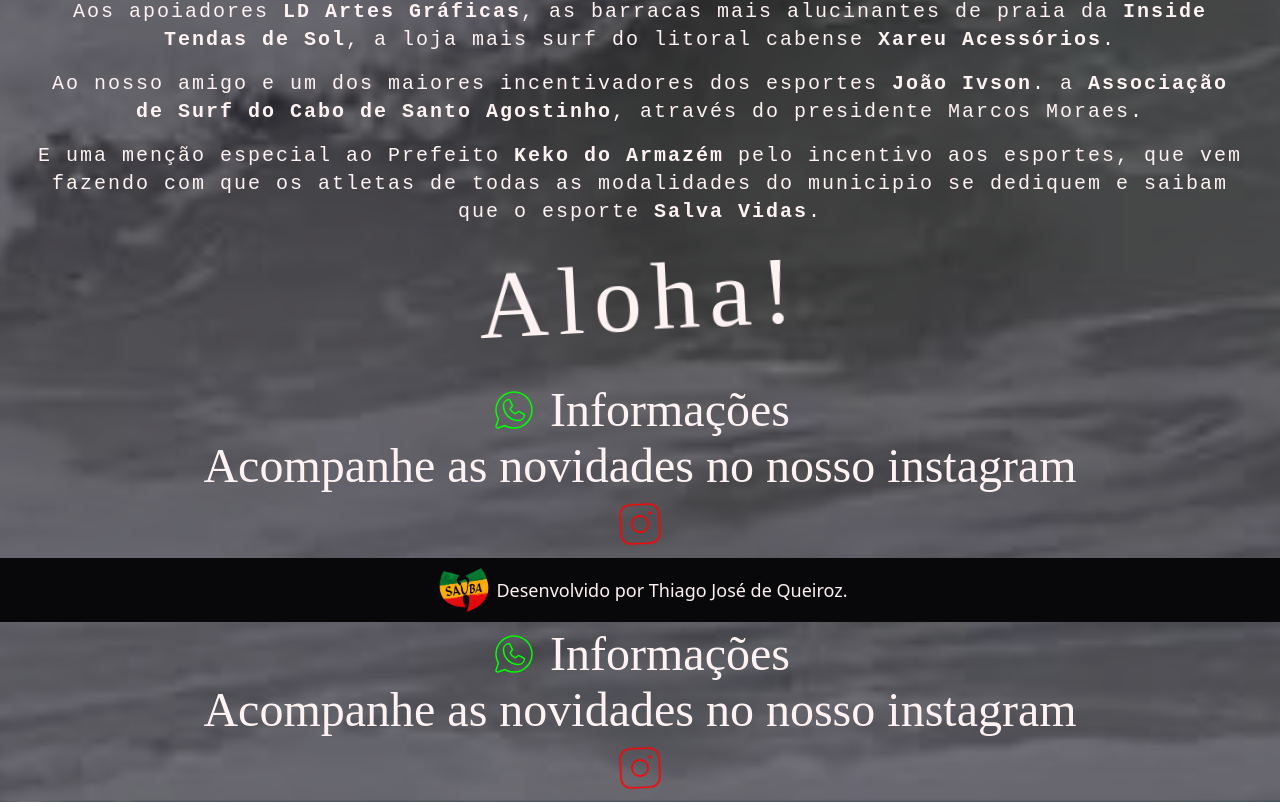
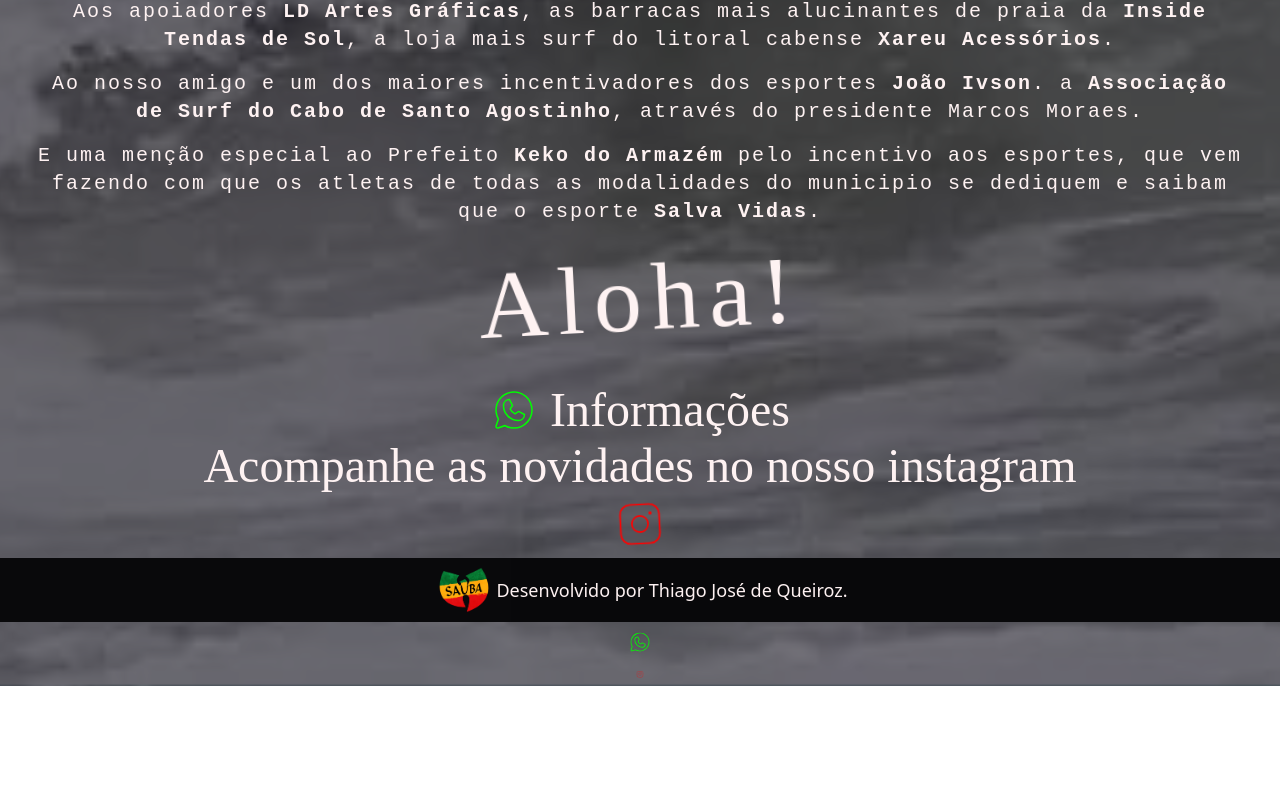
Before and after one commit to sauba/spa-ppsm, a Next.js app: page / in a window 1280 px wide. Shown: the part 2051-2855 px from the top of the page. After the commit the page ends 2738 px from the top, so only its background shows below. Built offline with nearby package versions, Linux system fonts and the light colour scheme.

Commit message:
Update: Footer

```diff
--- a/src/components/Footer/index.tsx
+++ b/src/components/Footer/index.tsx
@@ -37,12 +37,10 @@
 
       <div className={`flex-col justify-center items-center`}>
         <a href="https://wa.me/5581999895856" referrerPolicy="no-referrer" target="_blank" className={`px-4 py-2 mx-auto flex justify-center items-center gap-3 rounded-3xl font-caveat`}>
-          <WhatsappLogo size={48} weight="thin" color={`lime`} className={`hover:cursor-pointer`} />
-          <p className={`text-center text-2xl lg:text-5xl`}>Informações</p>
+          <WhatsappLogo size={24} weight="thin" color={`lime`} className={`hover:cursor-pointer`} />
         </a>
-        <p className={`text-center text-2xl lg:text-5xl font-caveat`}>Acompanhe as novidades no nosso instagram</p>
-        <a href="https://www.instagram.com/parafajsp/" referrerPolicy="no-referrer" target="_blank">
-          <InstagramLogo size={68} weight="thin" color="red" className={`hover:cursor-pointer animate-wiggle mx-auto py-2`} />
+        <a href="https://www.instagram.com/thiagosauba" referrerPolicy="no-referrer" target="_blank">
+          <InstagramLogo size={24} weight="thin" color="red" className={`hover:cursor-pointer animate-wiggle mx-auto py-2`} />
         </a>
       </div>
     </div>
```
